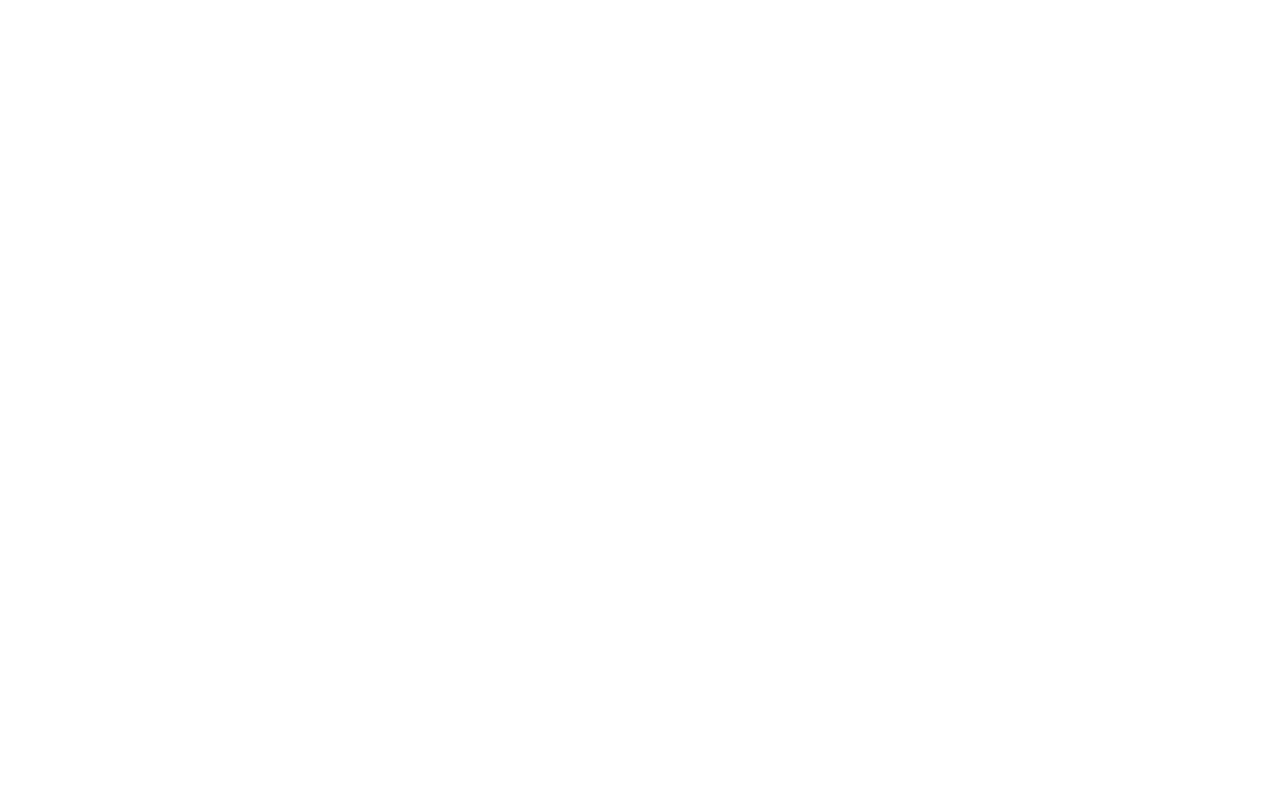
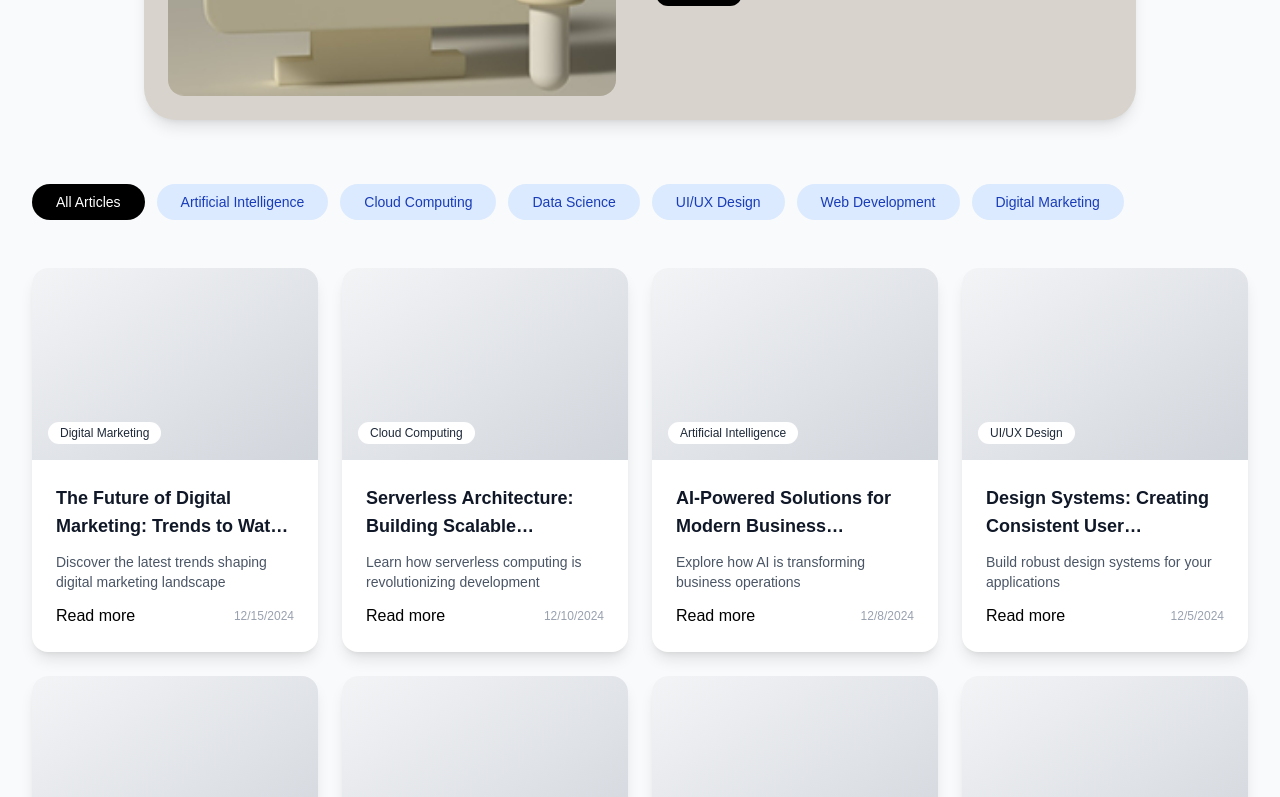
Before and after one commit to Yuvaprakash24/theHostCode-frontend, a Next.js app: page /blog in a window 1280 px wide. Before the commit this address had no page. Shown: the part 500-1297 px from the top of the page. Before the commit the page ends 800 px from the top, so only its background shows below. Built offline with nearby package versions, Linux system fonts and the light colour scheme.

Commit message:
Blog page

```diff
--- /dev/null
+++ b/src/app/blog/page.tsx
@@ -0,0 +1,13 @@
+import { Header, Footer, LatestPosts } from '@/components';
+
+export default function BlogsPage() {
+  return (
+    <div className="min-h-screen">
+      <Header />
+      <main>
+        <LatestPosts showAll={true} />
+      </main>
+      <Footer />
+    </div>
+  );
+}
--- a/src/app/globals.css
+++ b/src/app/globals.css
@@ -106,6 +106,35 @@
   animation-delay: 0.5s;
 }
 
+@keyframes slideInFromLeft {
+  0% {
+    opacity: 0;
+    transform: translateX(-250px);
+  }
+  100% {
+    opacity: 1;
+    transform: translateX(0);
+  }
+}
+
+@keyframes slideInFromRight {
+  0% {
+    opacity: 0;
+    transform: translateX(250px);
+  }
+  100% {
+    opacity: 1;
+    transform: translateX(0);
+  }
+}
+.animate-slide-infromleft {
+  animation: slideInFromLeft 0.8s ease-out forwards;
+}
+
+.animate-slide-infromright {
+  animation: slideInFromRight 0.8s ease-out forwards;
+}
+
 .home-page-heading {
   font-family: 'Work Sans', Arial, Helvetica, sans-serif;
   font-weight: 900;
--- a/src/app/layout.tsx
+++ b/src/app/layout.tsx
@@ -13,8 +13,8 @@
 });
 
 export const metadata: Metadata = {
-  title: "theHostCode",
-  description: "theHostCode",
+  title: "synqubits",
+  description: "synqubits",
 };
 
 export default function RootLayout({
--- a/src/app/page.tsx
+++ b/src/app/page.tsx
@@ -4,7 +4,8 @@
   MainSection,
   WhyChooseUs,
   AboutUs,
-  Testimonials
+  Testimonials,
+
 } from '@/components';
 
 export default function Home() {
--- /dev/null
+++ b/src/components/blogs/LatestPosts.tsx
@@ -0,0 +1,236 @@
+
+'use client';
+
+import React, { useState } from 'react';
+import Link from 'next/link';
+import Card from '../common/Card';
+
+
+interface BlogPost {
+  id: number;
+  category: string;
+  title: string;
+  description: string;
+  slug: string;
+  publishedAt: string;
+  excerpt: string;
+}
+
+interface LatestPostsProps {
+  showAll?: boolean; // If true, shows full blog page layout
+  limit?: number;
+}
+
+const LatestPosts: React.FC<LatestPostsProps> = ({
+  showAll = false,
+  limit = 4
+}) => {
+  const [activeCategory, setActiveCategory] = useState('All Articles');
+
+  const categories = [
+    'All Articles',
+    'Artificial Intelligence',
+    'Cloud Computing',
+    'Data Science',
+    'UI/UX Design',
+    'Web Development',
+    'Digital Marketing'
+  ];
+
+  const blogPosts: BlogPost[] = [
+    {
+      id: 1,
+      category: 'Digital Marketing',
+      title: 'The Future of Digital Marketing: Trends to Watch in 2025',
+      description: 'Discover the latest trends shaping digital marketing landscape',
+      excerpt: 'Digital marketing continues to evolve rapidly with new technologies and consumer behaviors...',
+      slug: 'future-of-digital-marketing-2025',
+      publishedAt: '2024-12-15'
+    },
+    {
+      id: 2,
+      category: 'Cloud Computing',
+      title: 'Serverless Architecture: Building Scalable Applications',
+      description: 'Learn how serverless computing is revolutionizing development',
+      excerpt: 'Serverless architecture offers unprecedented scalability and cost-effectiveness...',
+      slug: 'serverless-architecture-guide',
+      publishedAt: '2024-12-10'
+    },
+    {
+      id: 3,
+      category: 'Artificial Intelligence',
+      title: 'AI-Powered Solutions for Modern Business Challenges',
+      description: 'Explore how AI is transforming business operations',
+      excerpt: 'Artificial intelligence is no longer a futuristic concept but a present-day reality...',
+      slug: 'ai-powered-business-solutions',
+      publishedAt: '2024-12-08'
+    },
+    {
+      id: 4,
+      category: 'UI/UX Design',
+      title: 'Design Systems: Creating Consistent User Experiences',
+      description: 'Build robust design systems for your applications',
+      excerpt: 'A well-designed system ensures consistency and efficiency across all digital touchpoints...',
+      slug: 'design-systems-guide',
+      publishedAt: '2024-12-05'
+    },
+    {
+      id: 5,
+      category: 'Cloud Computing',
+      title: 'Multi-Cloud Strategy: Benefits and Implementation',
+      description: 'Navigate the complexities of multi-cloud environments',
+      excerpt: 'Multi-cloud strategies provide flexibility and reduce vendor lock-in risks...',
+      slug: 'multi-cloud-strategy-guide',
+      publishedAt: '2024-12-03'
+    },
+    {
+      id: 6,
+      category: 'Web Development',
+      title: 'Next.js 14: Advanced Features and Best Practices',
+      description: 'Master the latest Next.js features for modern web apps',
+      excerpt: 'Next.js 14 introduces powerful new features that enhance developer experience...',
+      slug: 'nextjs-14-advanced-features',
+      publishedAt: '2024-12-01'
+    },
+    {
+      id: 7,
+      category: 'Data Science',
+      title: 'Machine Learning Operations: From Model to Production',
+      description: 'Streamline your ML workflow with MLOps practices',
+      excerpt: 'MLOps bridges the gap between machine learning development and production deployment...',
+      slug: 'machine-learning-operations-guide',
+      publishedAt: '2024-11-28'
+    },
+    {
+      id: 8,
+      category: 'UI/UX Design',
+      title: 'Accessibility in Modern Web Design',
+      description: 'Create inclusive digital experiences for all users',
+      excerpt: 'Web accessibility ensures that digital products are usable by everyone...',
+      slug: 'web-accessibility-guide',
+      publishedAt: '2024-11-25'
+    }
+  ];
+
+  const filteredPosts = activeCategory === 'All Articles'
+    ? blogPosts
+    : blogPosts.filter(post => post.category === activeCategory);
+
+  const displayPosts = showAll ? filteredPosts : filteredPosts.slice(0, limit);
+
+  return (
+    <section className={`${showAll ? 'min-h-screen bg-gray-50' : 'py-16 bg-white'}`}>
+      {/* Hero Section - only show on full blog page */}
+      {showAll && (
+        <div className="max-w-5xl mx-auto px-4 py-16">
+  <div className="bg-[#D8D4CD] rounded-[32px] min-h-[500px] overflow-hidden flex flex-col md:flex-row shadow-lg">
+    {/* Left Image */}
+    <div className="md:w-1/2 animate-slide-infromright">
+      <img
+        src="/blog/blog.png"
+        alt="Blog Visual"
+        className="w-full h-full p-6 rounded-[40px] min-w-2s object-cover"
+      />
+    </div>
+
+    {/* Right Content */}
+    <div className="md:w-1/2 p-4 flex flex-col justify-center animate-slide-infromleft">
+      <h2 className="text-2xl md:text-3xl font-bold mb-4">
+        This blog is something related to our work –<br /> you can read this and know more
+      </h2>
+      <p className="text-gray-800 mb-6">
+        Very short description about the work we are doing about. Read this and know more about this.
+      </p>
+      <button className="bg-black text-white px-6 py-2 rounded-xl w-fit hover:bg-gray-900 transition">
+        Read
+      </button>
+    </div>
+  </div>
+</div>
+
+      )}
+
+      {/* Section Header for Homepage */}
+      {!showAll && (
+        <div className="max-w-7xl mx-auto px-4 sm:px-6 lg:px-8 mb-12">
+          <div className="text-center">
+            <h2 className="text-3xl font-bold text-gray-900 mb-4">Latest Posts</h2>
+            <p className="text-gray-600 text-lg mb-8">
+              Stay updated with our latest insights and expertise
+            </p>
+          </div>
+        </div>
+      )}
+
+      {/* Category Filters - only show on full blog page */}
+      {showAll && (
+        <div id="articles" className="max-w-7xl mx-auto px-4 sm:px-6 lg:px-8 mb-12">
+          <div className="flex flex-wrap gap-3">
+            {categories.map((category) => (
+              <button
+                key={category}
+                onClick={() => setActiveCategory(category)}
+                className={`px-6 py-2 rounded-full text-sm font-medium transition-all ${
+                  activeCategory === category
+                    ? 'bg-black text-white'
+                    : 'bg-blue-100 text-blue-800 hover:bg-blue-200'
+                }`}
+              >
+                {category}
+              </button>
+            ))}
+          </div>
+        </div>
+      )}
+
+      {/* Blog Grid */}
+      <div className="max-w-7xl mx-auto px-4 sm:px-6 lg:px-8 pb-16">
+        <div className={`grid grid-cols-1 md:grid-cols-2 ${showAll ? 'lg:grid-cols-4' : 'lg:grid-cols-3'} gap-6`}>
+          {displayPosts.map((post) => (
+            <Link key={post.id} href={`/blogs/${post.slug}`}>
+              <div className="bg-white rounded-2xl shadow-lg overflow-hidden hover:shadow-xl transition-all duration-300 hover:-translate-y-1 cursor-pointer">
+                <div className="h-48 bg-gradient-to-br from-gray-100 to-gray-300 relative overflow-hidden">
+                  <div className="absolute bottom-4 left-4">
+                    <span className="bg-white px-3 py-1 rounded-full text-xs font-medium text-gray-800">
+                      {post.category}
+                    </span>
+                  </div>
+                </div>
+                <div className="p-6">
+                  <h3 className="text-lg font-semibold text-gray-900 mb-3 line-clamp-2 hover:text-blue-600 transition-colors">
+                    {post.title}
+                  </h3>
+                  <p className="text-gray-600 text-sm mb-3">
+                    {showAll ? post.description : post.excerpt}
+                  </p>
+                  <div className="flex justify-between items-center">
+                    <span className="text-black font-medium hover:underline">
+                      Read more
+                    </span>
+                    <span className="text-xs text-gray-400">
+                      {new Date(post.publishedAt).toLocaleDateString()}
+                    </span>
+                  </div>
+                </div>
+              </div>
+            </Link>
+          ))}
+        </div>
+
+        {/* View All Button for Homepage */}
+        {!showAll && (
+          <div className="text-center mt-12">
+            <Link
+              href="/blogs"
+              className="bg-black text-white px-8 py-3 rounded-full hover:bg-gray-800 transition-colors inline-block"
+            >
+              View All Posts
+            </Link>
+          </div>
+        )}
+      </div>
+    </section>
+  );
+};
+
+export default LatestPosts;
--- /dev/null
+++ b/src/components/blogs/index.ts
@@ -0,0 +1 @@
+export {default} from './LatestPosts';
--- a/src/components/header/Header.tsx
+++ b/src/components/header/Header.tsx
@@ -46,7 +46,7 @@
     label: 'Blogs',
     dropdown: true,
     dropdownContent: [
-      { label: 'Latest Posts', href: '#' },
+      { label: 'Latest Posts', href: '/blog/LatestPosts' },
       { label: 'Tech Insights', href: '#' },
       { label: 'Case Studies', href: '#' },
       { label: 'Industry News', href: '#' },
--- a/src/components/index.ts
+++ b/src/components/index.ts
@@ -8,5 +8,8 @@
 export { default as AboutUs } from './home/about-us';
 export { default as Testimonials } from './home/testimonials';
 
+// Blog Components
+
+export { default as LatestPosts } from './blogs/LatestPosts';
 // Common Components
 export { Button, Card } from './common';
```
Also changed, not shown: public/blog/blog.png (added).
